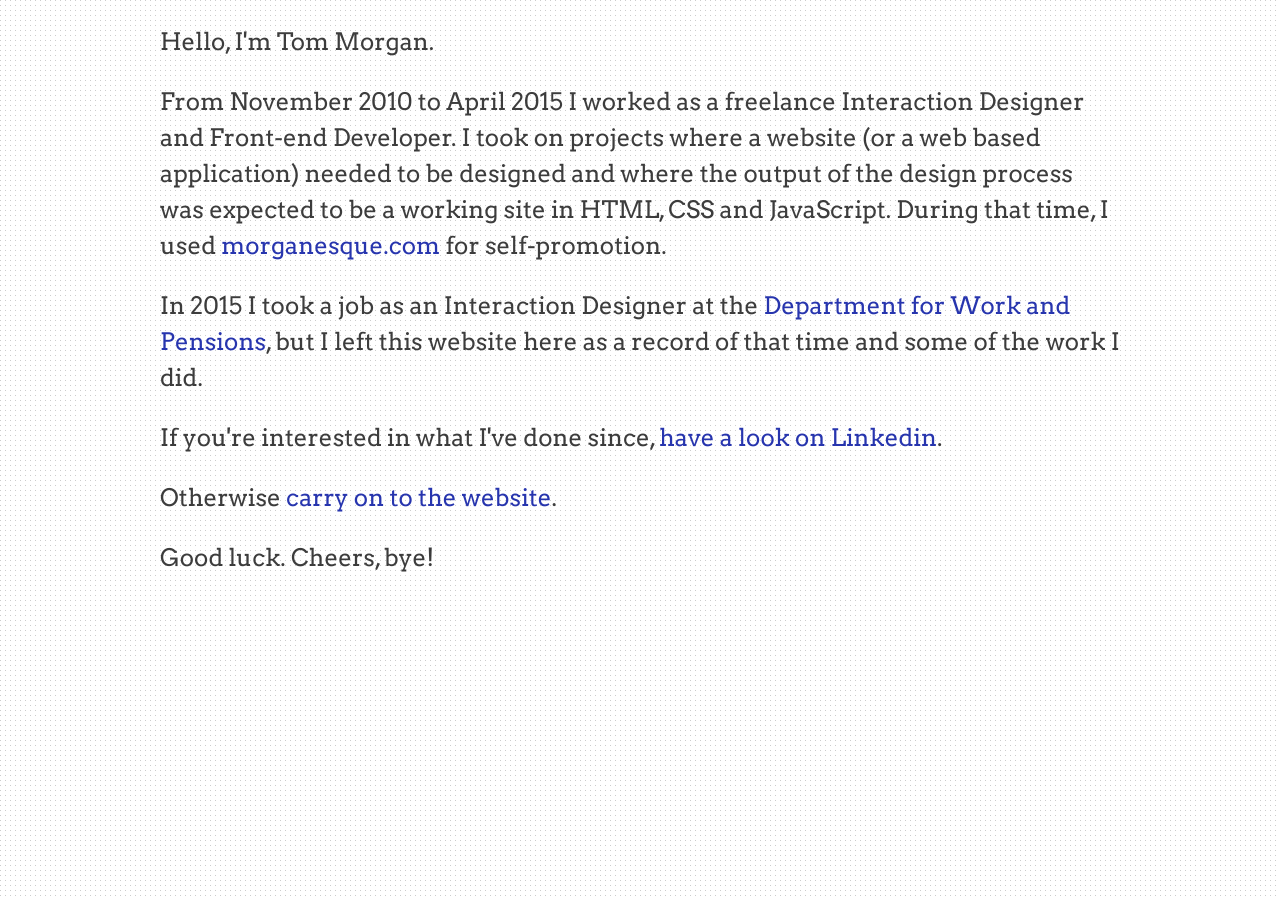
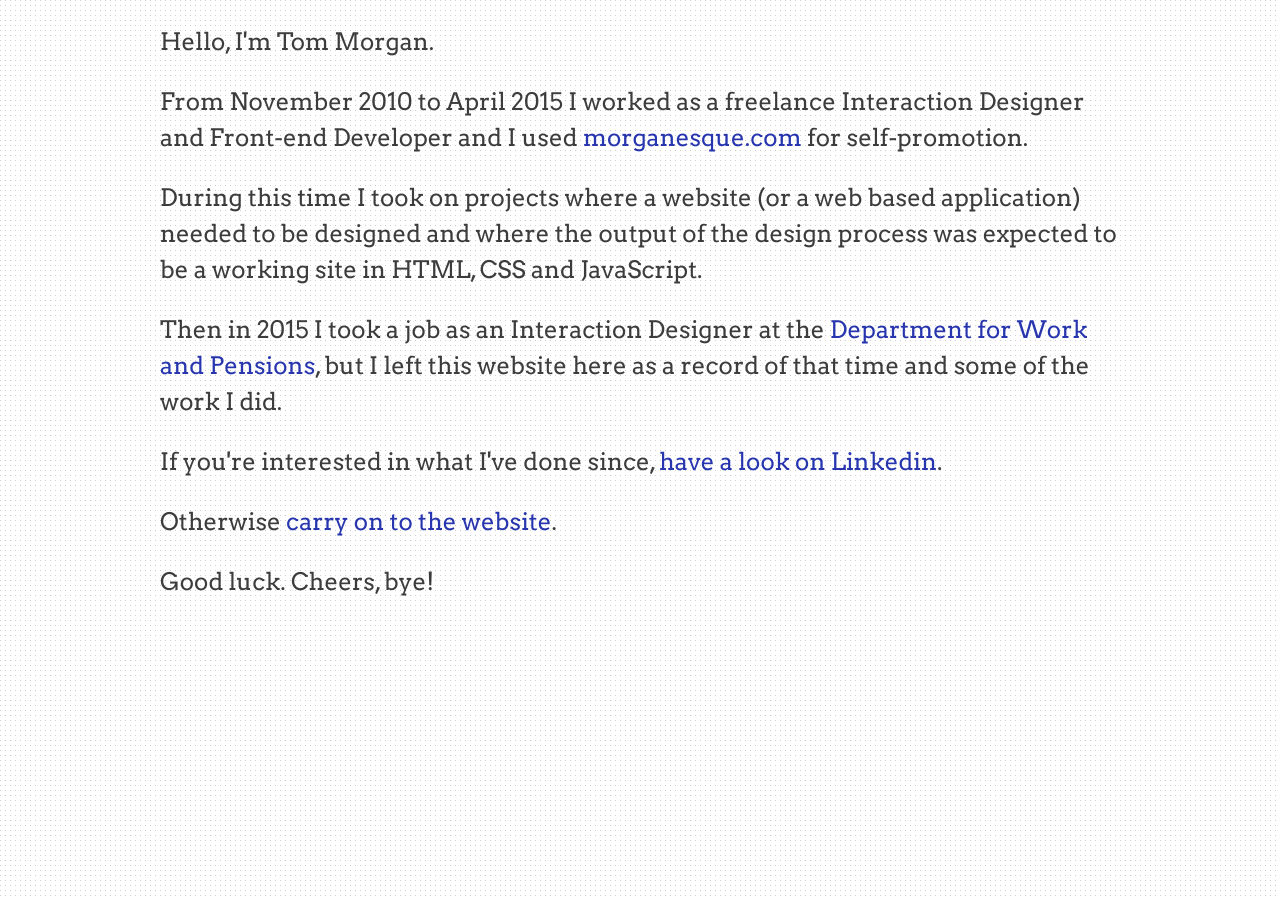
Before and after one commit to morganesque/morganesque.github.io, a Jekyll site: the page built from index.html, in a window 1280 px wide. Built offline with Jekyll 4.4.1, drawn with Linux system fonts in a browser that asks for light colours.

Commit message:
Just tinkering with the ordering so it reads better (or so I think).

```diff
--- a/index.html
+++ b/index.html
@@ -8,8 +8,9 @@
 ---
 <div style="text-align:left;padding:1em;">
 <p>Hello, I'm Tom Morgan.</p>
-<p>From November 2010 to April 2015 I worked as a freelance Interaction Designer and Front-end Developer. I took on projects where a website (or a web based application) needed to be designed and where the output of the design process was expected to be a working site in HTML, CSS and JavaScript. During that time, I used <a href="https://morganesque.com">morganesque.com</a> for self-promotion.</p>
-<p>In 2015 I took a job as an Interaction Designer at the <a href="https://www.gov.uk/government/organisations/department-for-work-pensions">Department for Work and Pensions</a>, but I left this website here as a record of that time and some of the work I did.</p>
+<p>From November 2010 to April 2015 I worked as a freelance Interaction Designer and Front-end Developer and I used <a href="https://morganesque.com">morganesque.com</a> for self-promotion.</p>
+<p>During this time I took on projects where a website (or a web based application) needed to be designed and where the output of the design process was expected to be a working site in HTML, CSS and JavaScript.</p>
+<p>Then in 2015 I took a job as an Interaction Designer at the <a href="https://www.gov.uk/government/organisations/department-for-work-pensions">Department for Work and Pensions</a>, but I left this website here as a record of that time and some of the work I did.</p>
 <p>If you're interested in what I've done since, <a href="https://www.linkedin.com/in/tsmorgan/">have a look on Linkedin</a>.</p>
 <p>Otherwise <a href="/is/tom/morgan">carry on to the website</a>.</p>
 <p>Good luck. Cheers, bye!</p>
```
